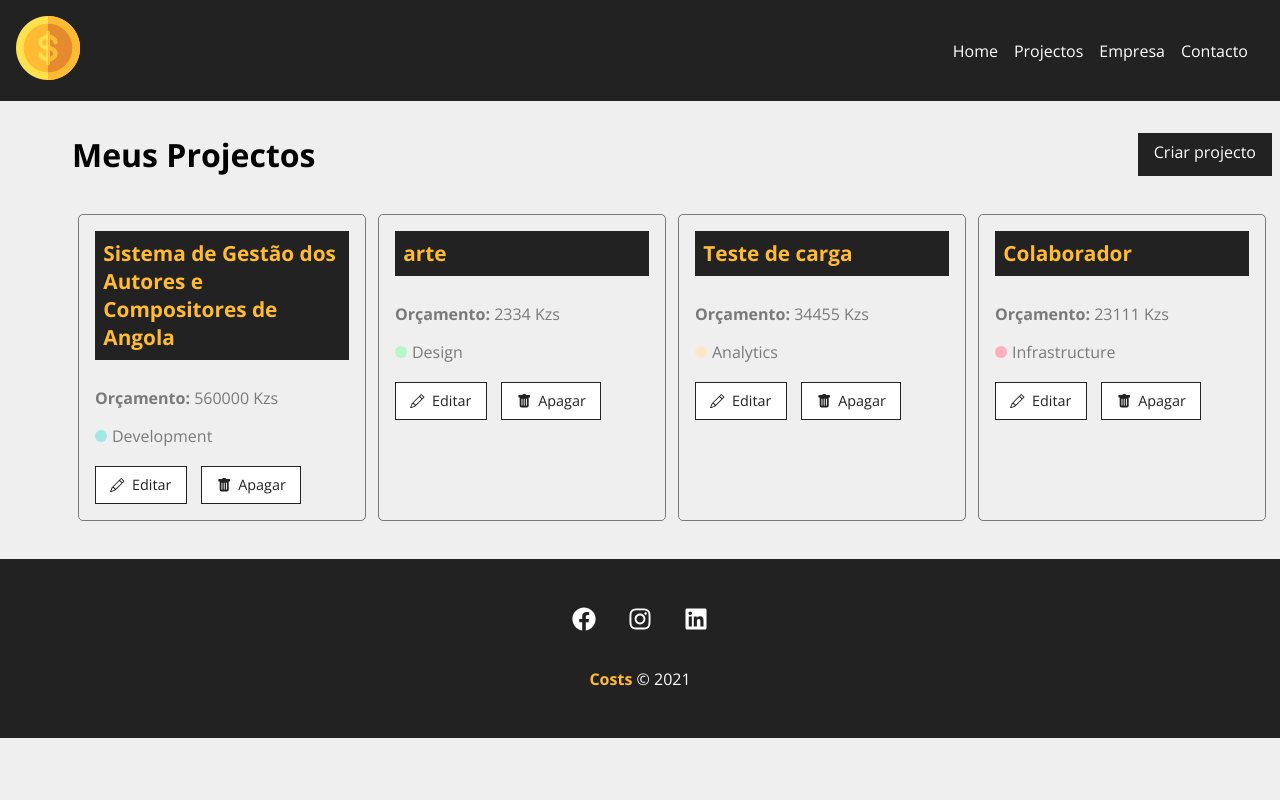
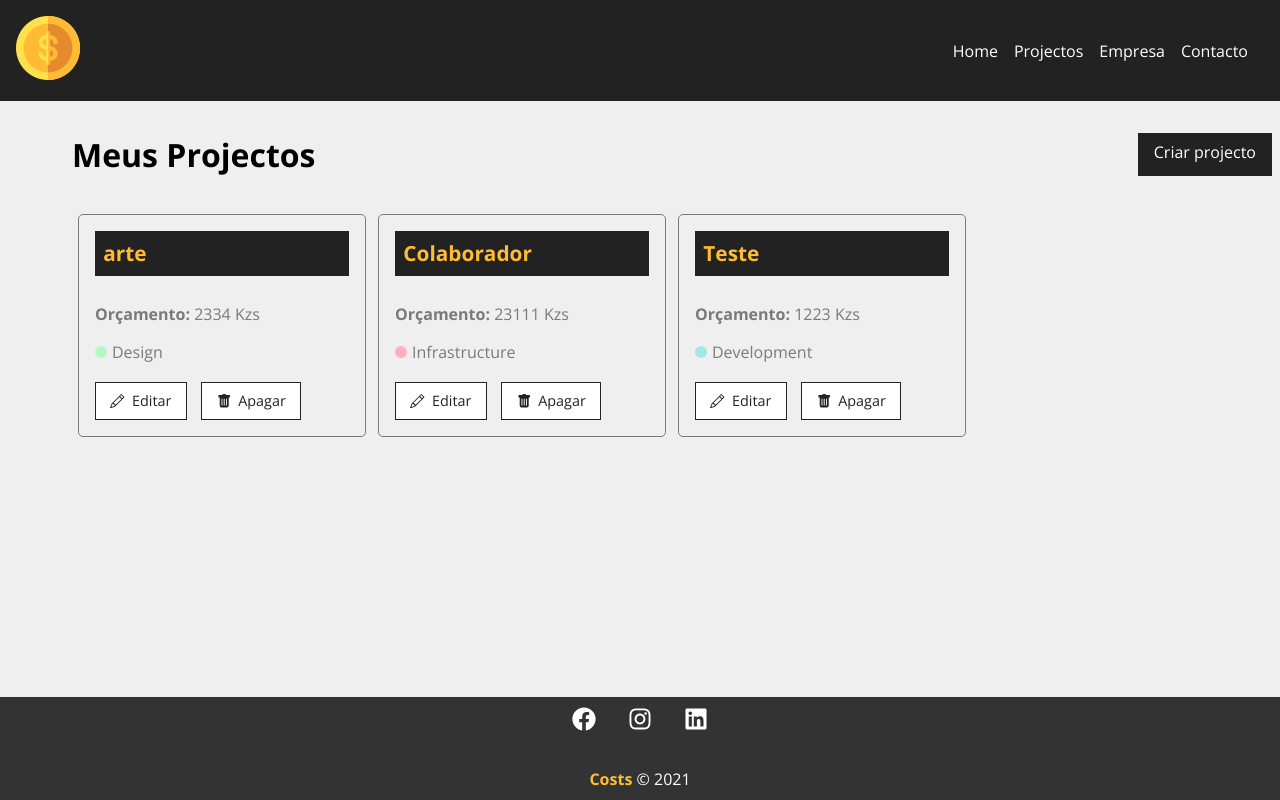
Before and after one commit to ariclenespedro/gestao_projectos_react, a React (Create React App) app: page /projects in a window 1280 px wide. Shown: the top 800 px of the page. Built offline with nearby package versions, Linux system fonts and the light colour scheme; data requests are answered from the project's data file.

Commit message:
create loading and remove project

```diff
--- a/db.json
+++ b/db.json
@@ -1,17 +1,5 @@
 {
   "projects": [
-
-    {
-      "name": "Sistema de Gestão dos Autores e Compositores de Angola",
-      "budget": "560000",
-      "category": {
-        "id": "2",
-        "name": "Development"
-      },
-      "cost": 0,
-      "services": [],
-      "id": "g13PJtH"
-    },
     {
       "name": "arte",
       "budget": "2334",
@@ -24,17 +12,6 @@
       "id": "cp0AwhC"
     },
     {
-      "name": "Teste de carga",
-      "budget": "34455",
-      "category": {
-        "id": "2",
-        "name": "Analytics"
-      },
-      "cost": 0,
-      "services": [],
-      "id": "-PFTbXQ"
-    },
-    {
       "name": "Colaborador ",
       "budget": "23111",
       "category": {
@@ -44,10 +21,19 @@
       "cost": 0,
       "services": [],
       "id": "kbbecLF"
+    },
+    {
+      "name": "Teste",
+      "budget": "1223",
+      "category": {
+        "id": "2",
+        "name": "Development"
+      },
+      "cost": 0,
+      "services": [],
+      "id": "BX__g-L"
     }
   ],
-
-
   "categories": [
     {
       "id": 1,
--- a/src/components/layouts/Footer.module.css
+++ b/src/components/layouts/Footer.module.css
@@ -1,8 +1,11 @@
 .footer {
-    background-color: #222;
+  position: fixed;
+  bottom: 0;
+  width: 100%;
+  background-color: #333;
   color: #fff;
-    padding: 3em;
   text-align: center;
+  padding: 10px;
 }
 
 .social_list {
--- /dev/null
+++ b/src/components/layouts/Loading.js
@@ -0,0 +1,15 @@
+import loading from "../../img/loading.svg";
+
+import styles from "../layouts/Loading.module.css";
+
+function Loading() {
+
+    return(
+        <div className={styles.loader_container} >
+            <img className={styles.loader} src={loading} alt="Loading" />
+        </div>
+    )
+
+}
+
+export default Loading;
--- /dev/null
+++ b/src/components/layouts/Loading.module.css
@@ -0,0 +1,11 @@
+.loader_container {
+    width: 100%;
+    height: 100%;
+    display: flex;
+    justify-content: center;
+    align-items: center;
+  }
+
+  .loader {
+    width: 50px;
+  }
--- a/src/components/pages/Projects.js
+++ b/src/components/pages/Projects.js
@@ -4,12 +4,17 @@ import Message from "../layouts/Message";
 import styles from "../pages/Projects.module.css";
 import Container from "../layouts/Container";
 import LinkButton from "../layouts/LinkButton";
+import Loading from "../layouts/Loading";
 import ProjectCard from "../project/ProjectCard";
 import { useState, useEffect } from 'react';
 
 function Projects() {
 
+    // Construct the component with the default properties of the component
     const [projects, setProjects] = useState([]);
+    // Set loading state for the component show projects
+    const [removeLoading, setRemoveLoading] = useState(false);
+    const [projectMessage, setProjectMessage] = useState('');
 
     const location = useLocation();
     console.log(location.state);
@@ -20,18 +25,37 @@ function Projects() {
         console.log("Message");
     }
 
+    function removeProject(id) {
+        fetch(`http://localhost:5000/projects/${id}`,
+            {
+                method: 'DELETE',
+                headers: { 'Content-Type': 'application/json' },
+            },
+        ).then(response => response.json()
+            .then(data => {
+                setProjects(projects.filter( project => project.id !== id ));
+                setProjectMessage('Project deleted successfully');
+            })
+        )
+         .catch(err => console.log(err));
+
+    }
+
     useEffect(() => {
-        fetch('http://localhost:5000/projects',{
+        setTimeout(() => {
+            fetch('http://localhost:5000/projects', {
                 method: 'GET',
-            headers: { 'Content-Type': 'application/json',},
+                headers: { 'Content-Type': 'application/json', },
             }).then((response) => response.json())
-        .then( data =>{
+                .then(data => {
                     console.log(data);
                     setProjects(data);
+                    setRemoveLoading(true);
                 }).catch((error) => console.log(error))
-    },[]);
+        }, 3000);
+    }, []);
 
-    return(
+    return (
         <div className={styles.project_container}>
             <div className={styles.title_container}>
                 <h1>Meus Projectos</h1>
@@ -44,19 +68,22 @@ function Projects() {
                     :
                     console.log("Não ha mensagem...")
             }
+            {projectMessage !== '' ? (<Message type={"success"} msg={projectMessage}/>) : null}
+            {!removeLoading ? (<Loading />) : null}
+            {removeLoading && projects.length === 0 ?<p>Não há projectos registrados</p> : null}
             <Container customClass="start">
                 {
                     (projects.length > 0)
                         ?
                         (
-                            projects.map((project)  => (
+                            projects.map((project) => (
                                 <ProjectCard
                                     name={project.name}
                                     budget={project.budget}
                                     id={project.id}
                                     key={project.id}
                                     category={project.category.name}
-
+                                    handleRemove={removeProject}
                                 />
                             ))
                         )
--- a/src/components/project/ProjectCard.js
+++ b/src/components/project/ProjectCard.js
@@ -2,7 +2,13 @@ import  styles from "../project/ProjectCard.module.css";
 import {Link} from "react-router-dom"
 import {BsPencil, BsFillTrashFill} from 'react-icons/bs'
 
-function ProjectCard({key, id, name, budget, category, handleRemove}) {
+function ProjectCard({id, name, budget, category, handleRemove}) {
+
+    function remove(e) {
+        e.preventDefault();
+        handleRemove(id);
+    }
+
     return (
         <div className={styles.project_card} >
             <h4>{name}</h4>
@@ -16,7 +22,7 @@ function ProjectCard({key, id, name, budget, category, handleRemove}) {
                 <Link to="/">
                     <BsPencil /> Editar
                 </Link>
-                <button>
+                <button onClick={remove}>
                     <BsFillTrashFill/> Apagar
                 </button>
             </div>
```
Lines whose indentation alone changed are shown as unchanged.
